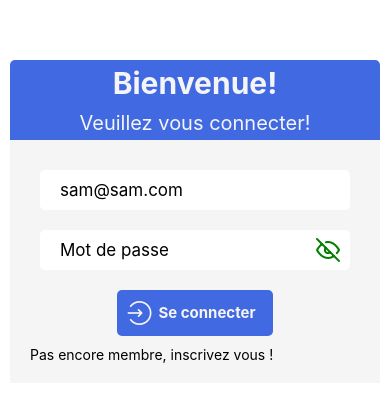
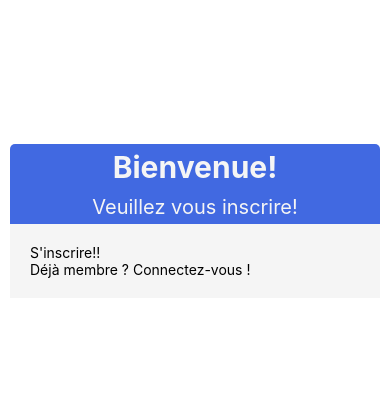
Before and after one commit to judithpetit82/app29_08, a React Native app: screen / in a window 390 px wide. Shown: the part 201-600 px from the top of the page. Built offline with nearby package versions, Linux system fonts and the light colour scheme.

Commit message:
Debut Signup

```diff
--- a/Components/Container/Login/Login.jsx
+++ b/Components/Container/Login/Login.jsx
@@ -6,8 +6,7 @@ import { AntDesign } from "@expo/vector-icons";
 import InputWithError from "../../UI/InputWithError/InputWithError";
 export default function Login() {
   //les variables d'états:
-  let email = "sam@sam.com";
-  const [emailInput, setEmailInput] = useState(email);
+  const [emailInput, setEmailInput] = useState("");
   const [emailError, setEmailError] = useState("");
 
   const [passwordInput, setPasswordInput] = useState("");
--- a/Components/Container/Signup/Signup.jsx
+++ b/Components/Container/Signup/Signup.jsx
@@ -3,7 +3,7 @@ import { View, Text } from "react-native";
 export default function Signup() {
   return (
     <View>
-      <Text>S'inscrire</Text>
+      <Text>S'inscrire!!</Text>
     </View>
   );
 }
--- a/Components/Pages/Auth/Auth.jsx
+++ b/Components/Pages/Auth/Auth.jsx
@@ -5,7 +5,7 @@ import Signup from "../../Container/Signup/Signup";
 import Card from "../../HOC/Card/Card";
 
 export default function Auth() {
-  const [isLogin, setIsLogin] = useState(true);
+  const [isLogin, setIsLogin] = useState(false);
 
   function toggleLogin() {
     setIsLogin(!isLogin);
```
